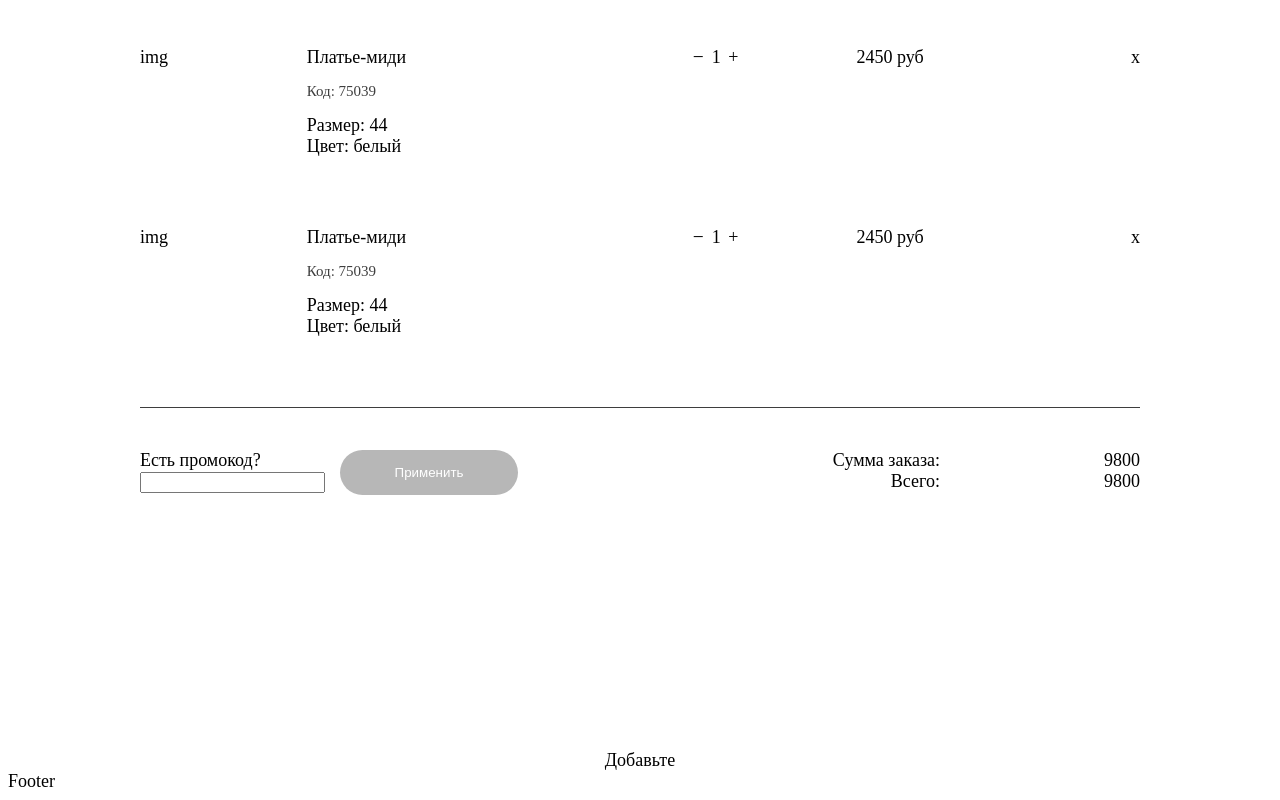
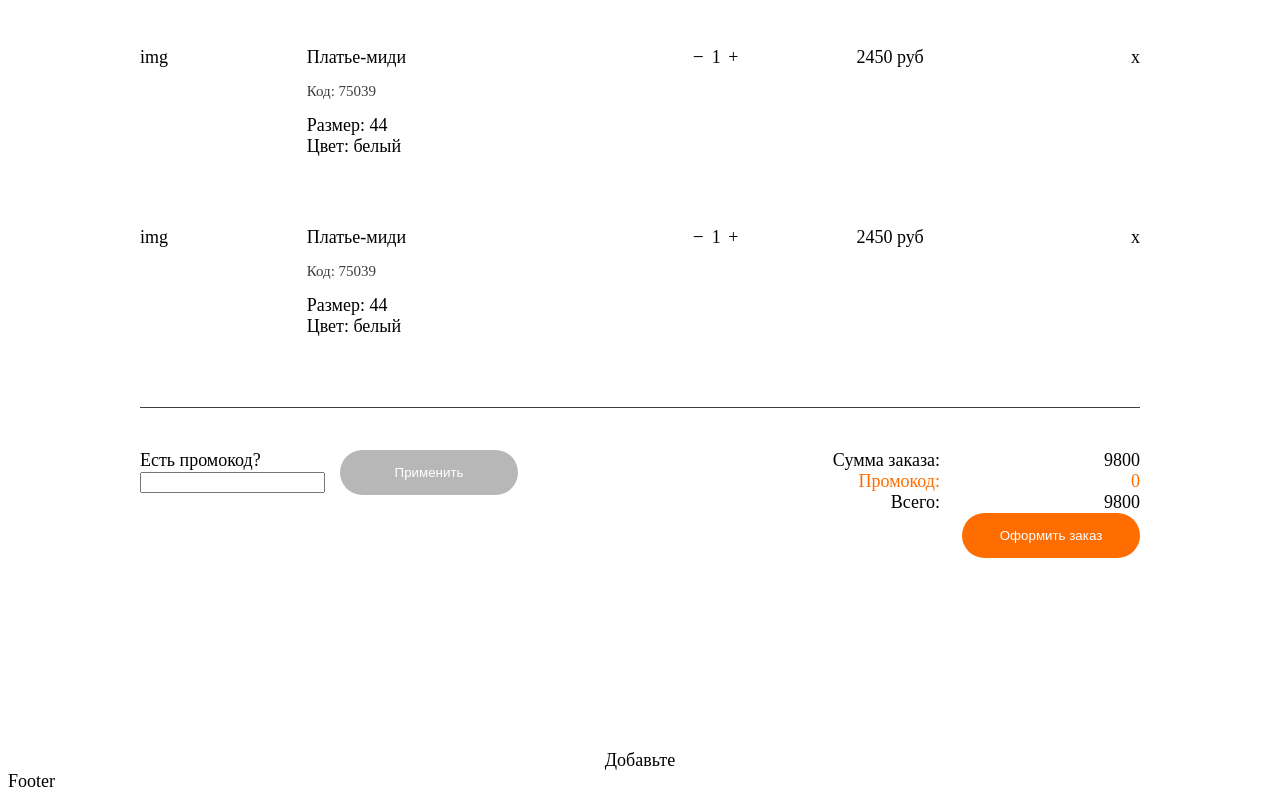
Before and after one commit to maksimkunaev/shop24, a React app: page / in a window 1280 px wide. Both pictures are taken after a click on the button "Применить". Shown: the part 731-1531 px from the top of the page. Built offline with nearby package versions, Linux system fonts and the light colour scheme.

Commit message:
fix visible

```diff
--- a/src/components/Content/Content.css
+++ b/src/components/Content/Content.css
@@ -141,7 +141,8 @@
     flex-direction: column;
     align-items: flex-end;
 }
-.content__button_apply-promocode {
+.content__button_apply-promocode,
+.content__button_make-order {
     width: 178px;
     height: 45px;
     border-radius: 23px;
@@ -150,6 +151,15 @@
     background-color: #b7b7b7;
 }
 
+.content__invisible-promocode {
+    visibility: hidden;
+}
 .content__visible-promocode {
     color: #ff6c00;
+    visibility: visible;
 }
+
+.content__button_make-order {
+    background-color: #ff6c00;
+    color: #fff;
+}
--- a/src/components/Content/Content.jsx
+++ b/src/components/Content/Content.jsx
@@ -1,5 +1,6 @@
 import React, { Component } from 'react';
 import './Content.css'
+import cn from 'classnames';
 
 class Content extends Component {
     constructor(props) {
@@ -7,9 +8,9 @@ class Content extends Component {
         this.state = {
             items: [],
             promocode: '123456',
-            visible: 0,
+            visible: 'hidden',
             valueInputPromoCode: '',
-            discount: 1800
+            discount: 0
         }
     }
 
@@ -43,7 +44,13 @@ class Content extends Component {
         const { promocode, valueInputPromoCode } = this.state;
         if (promocode === valueInputPromoCode) {
             this.setState({
-                visible: 1
+                visible: 'visible',
+                discount: 1800
+            })
+        } else {
+            this.setState({
+                visible: 'visible',
+                discount: 0
             })
         }
     }
@@ -105,6 +112,9 @@ class Content extends Component {
         newItems.splice(i, 1);
         this.calculateAmount(newItems);
     }
+    makeOrder() {
+
+    }
 
     renderCards() {
         const { items } = this.state;
@@ -144,12 +154,18 @@ class Content extends Component {
 
     renderPromoCode() {
         const { visible, valueInputPromoCode, totalPrice, discount } = this.state;
+        let classes;
+        let totalPriceWhitPromo = totalPrice;
 
-        let totalPriceWhitPromo = visible ? (totalPrice - discount) : totalPrice;
+        if (visible === 'visible') {
+            classes = cn('content__visible-promocode');
+            totalPriceWhitPromo = totalPrice - discount;
+        }   else {
+            classes = cn('content__invisible-promocode')
+        }
 
         if (totalPriceWhitPromo < 0) totalPriceWhitPromo = 0;
 
-        console.log(discount)
         return <div className='content__promocode'>
             <div className='content__input-promocode'>
                 <div className='content__have-promocode'>Есть промокод?</div>
@@ -165,21 +181,17 @@ class Content extends Component {
 
             <div className='content__titles-promocode'>
                 <div className='content__amount'>Сумма заказа:</div>
-                { visible
-                        ? <div className='content__visible-promocode'>Промокод:</div>
-                        : ''
-                 }
+                <div className={classes}>Промокод:</div>
 
                 <div className='content__amount-total'>Всего:</div>
             </div>
 
             <div className='content__total-amount'>
                 <div>{totalPrice}</div>
-                { visible
-                    ? <div className='content__visible-promocode' visible={false}>{discount}</div>
-                    : ''
-                }
+                <div className={classes}>{discount}</div>
                 <div>{totalPriceWhitPromo}</div>
+                <button className='content__button_make-order'
+                    onClick={this.makeOrder.bind(this)}>Оформить заказ</button>
             </div>
         </div>
     }
```
